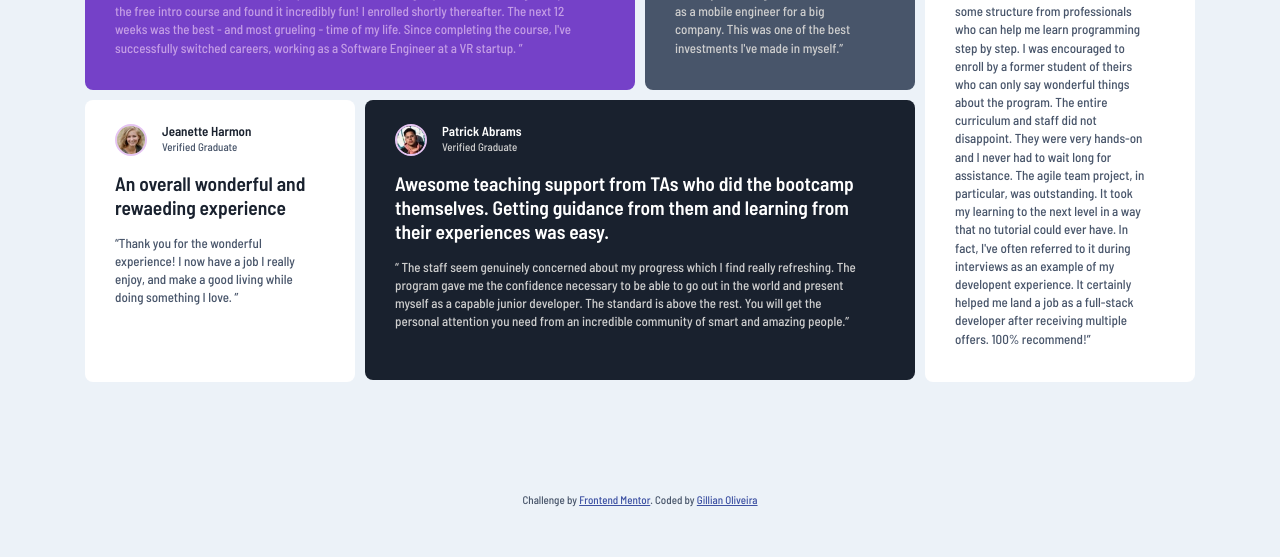
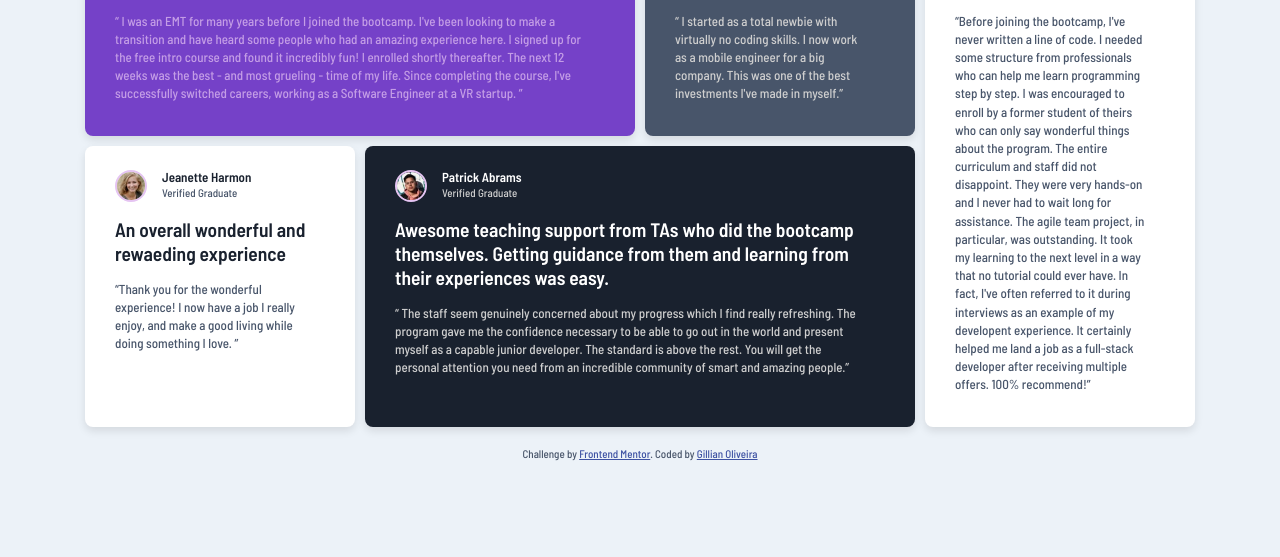
Before and after one commit to lia-oliveira/testimonials-grid-section, a plain HTML site: page index.html in a window 1280 px wide. Shown: the part 243-800 px from the top of the page. Drawn offline with Linux system fonts and the light colour scheme.

Commit message:
desktop version complete

```diff
--- a/css/main.css
+++ b/css/main.css
@@ -68,6 +68,7 @@ body {
     border-radius: .8rem;
     margin: 0 2.4rem 0 2.4rem;
     padding: 2.4rem 3.3rem 3.3rem 3rem;
+    box-shadow: 0px 4px 8px rgba(0, 0, 0, 0.1);
 }
 
 .card--bkg-01-violet{
@@ -192,9 +193,13 @@ header p, blockquote {
     font-size: 11px;
     text-align: center;
 }
+footer {
+    margin-top: 1rem;
+}
 
 .attribution a {
     color: hsl(228, 45%, 44%);
+
 }
 
 @media (min-width: 900px) {
@@ -202,7 +207,9 @@ header p, blockquote {
     body {
         height: 100vh;
         display: grid;
-        place-items: center;
+        justify-content: center;
+        align-content: center;
+
     }
     .testimonials {
         margin: 0 3rem;
@@ -218,6 +225,7 @@ header p, blockquote {
         margin: 0;
         width: 100%;
         position: relative;
+        box-shadow: 0px 4px 8px rgba(0, 0, 0, 0.1);
     }
 
     .card-header__icon[data-icon="quotation"] {
@@ -239,15 +247,12 @@ header p, blockquote {
     .card--desktop-3 {
         grid-column: 1;
         grid-row: 2;
-
     }
 
     /*Patrick*/
     .card--desktop-4 {
         grid-column: 2 / 4;
         grid-row: 2;
-        max-height: 28rem;
-        height: 100%;
     }
 
     /*Kira*/
```
